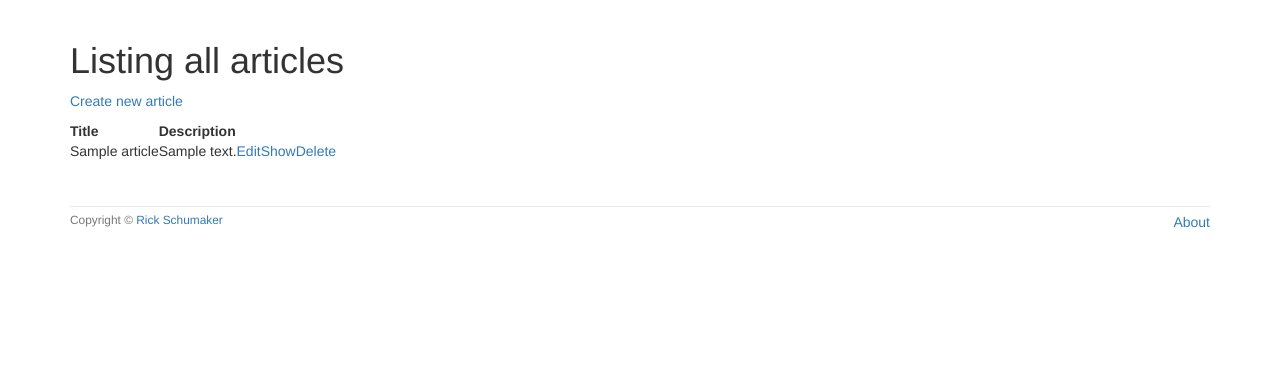
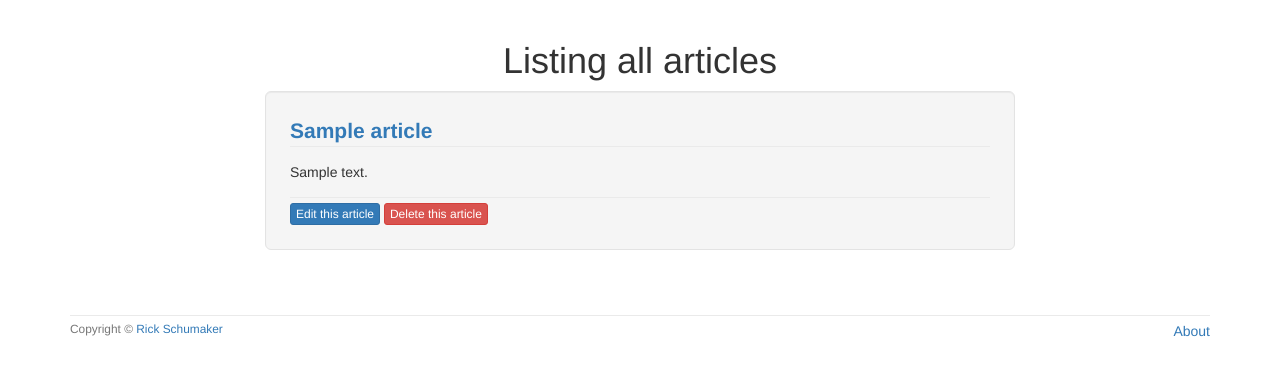
Before and after one commit to morbidsould40/alpha-blog, a Rails app: page /articles in a window 1280 px wide. Shown: the part 52-428 px from the top of the page. Run offline with Rails 7, Linux system fonts and the light colour scheme; tables that the repository leaves empty hold one stand-in row (values such as "Sample post"); style sheets or scripts are compiled from the project's sources; some libraries are stand-ins or nearby versions.

Commit message:
style articles listing page

```diff
--- a/app/assets/stylesheets/custom.scss
+++ b/app/assets/stylesheets/custom.scss
@@ -915,6 +915,26 @@ $navbar-default-link-hover-color:          #bbb;
     background-color: black;
 }
 
+.article-actions{
+    border-top: 1px solid #eaeaea;
+    padding-top: 5px;
+}
+
+.description {
+    margin-top: 0;
+}
+
+.article-title{
+    font-weight: bold;
+    font-size: 1.5em;
+}
+
+.article-body{
+    border-top: 1px solid #eaeaea;
+    padding-top: 15px;
+    padding-bottom: 15px;
+}
+
 footer{
     margin-top: 45px;
     padding-top: 5px;
--- a/app/views/articles/index.html.erb
+++ b/app/views/articles/index.html.erb
@@ -1,21 +1,19 @@
-<h1>Listing all articles</h1>
-<p>
-  <%= link_to "Create new article", new_article_path %>
-</p>
-<table>
-  <tr>
-    <th>Title</th>
-    <th>Description</th>
-  </tr>
-
-
-  <% @articles.each do |article| %>
-  <tr>
-    <td><%= article.title %></td>
-    <td><%= article.description %></td>
-    <td><%= link_to "Edit", edit_article_path(article) %></td>
-    <td><%= link_to "Show", article_path(article) %></td>
-    <td><%= link_to "Delete", article_path(article), method: :delete, data: { confirm: "Are you sure?" } %></td>
-    <% end %>
-  </tr>
-</table>
+<h1 align="center">Listing all articles</h1>
+<% @articles.each do |article| %>
+  <div class="row">
+    <div class="col-xs-8 col-xs-offset-2">
+      <div class="well well-lg">
+        <div class="article-title">
+          <%= link_to article.title, article_path(article) %>
+        </div>
+        <div class="article-body">
+          <%= truncate(article.description, length: 100) %>
+        </div>
+        <div class="article-actions">
+          <%= link_to "Edit this article", edit_article_path(article), class: "btn btn-xs btn-primary" %>
+          <%= link_to "Delete this article", article_path(article), method: :delete, data: { confirm: "Are you sure you want to delete the article?" }, class: "btn btn-xs btn-danger" %>
+        </div>
+      </div>
+    </div>
+  </div>
+<% end %>
```
Also changed, not shown: app/views/articles/show.html.erb (+11 -11 lines).
